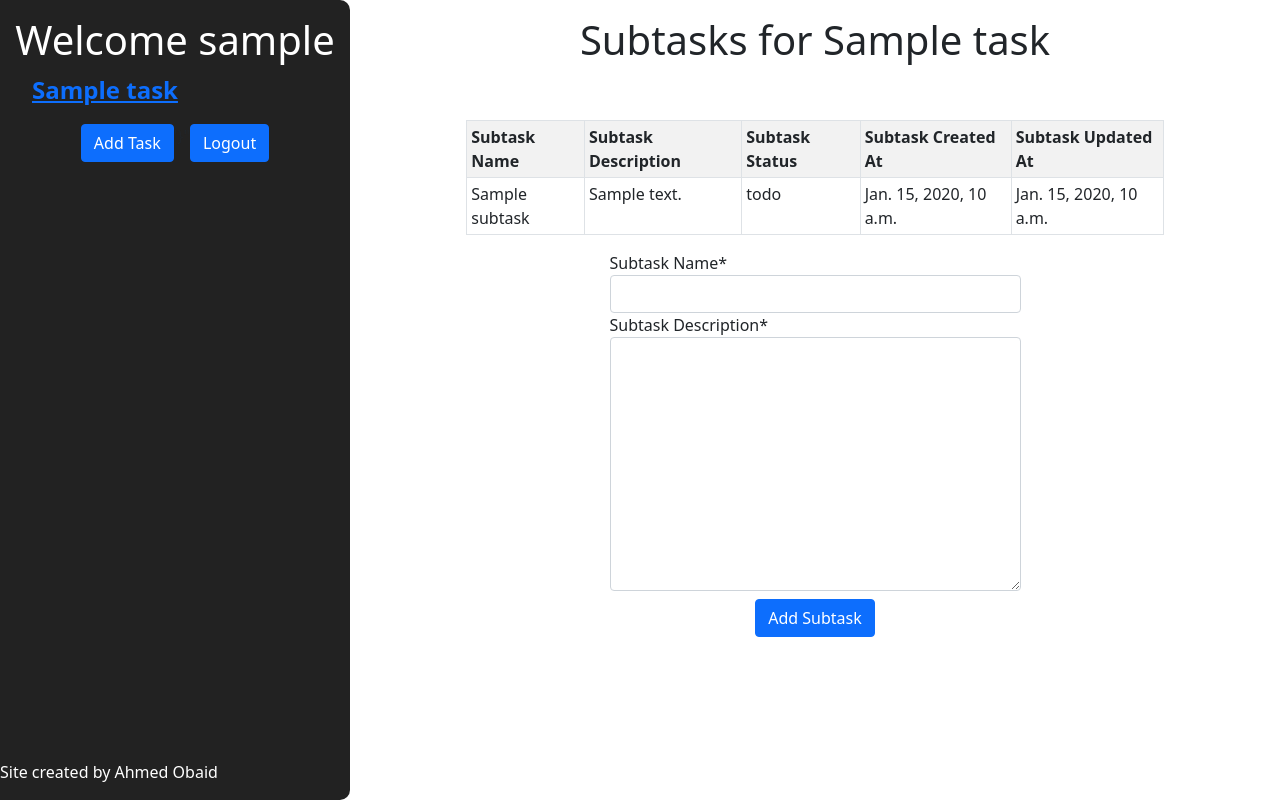
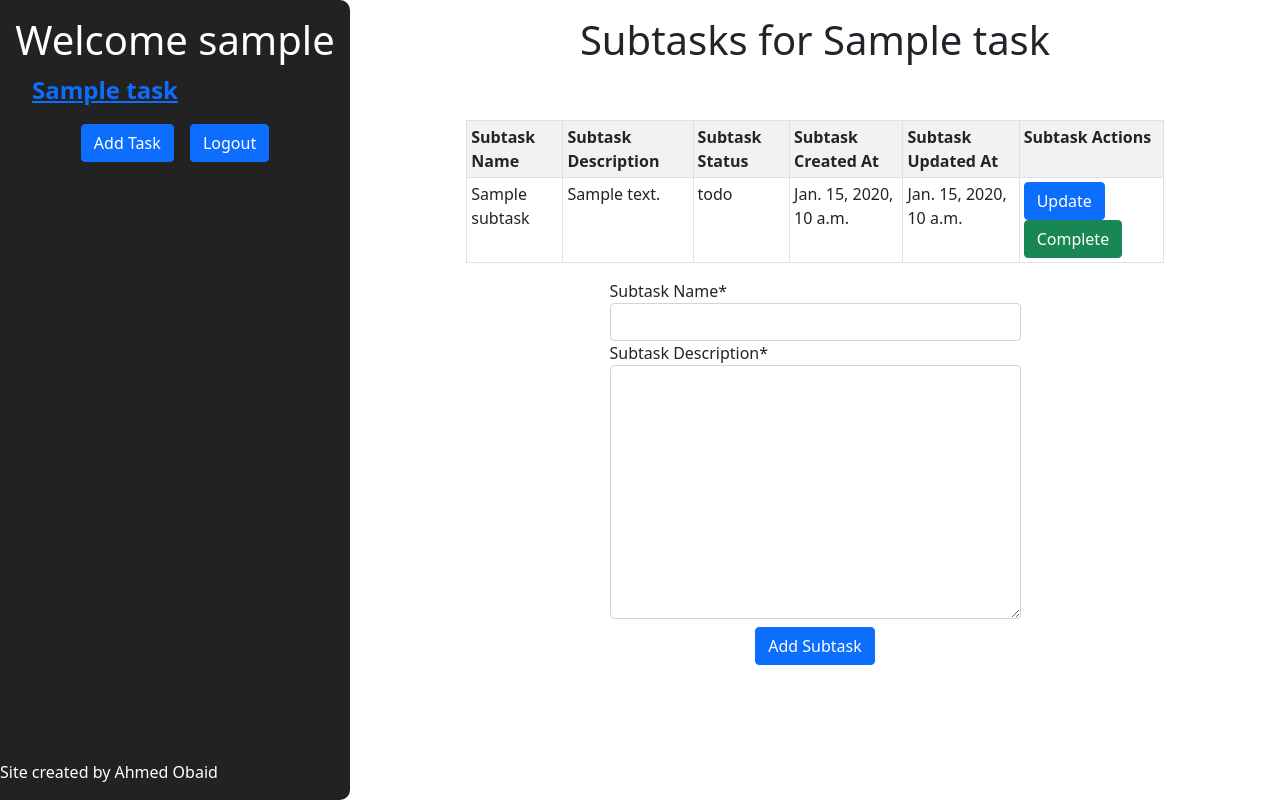
Before and after one commit to Ao-Baid/taskmanagement, a Django app: a page that uses taskmanage/templates/task.html in a window 1280 px wide. Run offline with Django 4.2, Linux system fonts and the light colour scheme; a user stored in the database is signed in; tables that the repository leaves empty hold one stand-in row (values such as "Sample post"); some libraries are stand-ins or nearby versions.

Commit message:
Complete subtask added and url for edit subtask started

```diff
--- a/taskmanage/templates/task.html
+++ b/taskmanage/templates/task.html
@@ -18,6 +18,7 @@
                     <th>Subtask Status</th>
                     <th>Subtask Created At</th>
                     <th>Subtask Updated At</th>
+                    <th>Subtask Actions</th>
                 </tr>
                 {% for subtask in subtasks %}
                 <tr class="border">
@@ -26,6 +27,10 @@
                     <td>{{ subtask.subtask_status }}</td>
                     <td>{{ subtask.subtask_created_at }}</td>
                     <td>{{ subtask.subtask_updated_at }}</td>
+                    <td>
+                        <a href="{% url 'subtask_update' subtask.id %}" class="btn btn-primary">Update</a>
+                        <a href="{% url 'subtask_delete' subtask.id %}" class="btn btn-success">Complete</a>
+                    </td>
                 </tr>
                 {% endfor %}
             </table>
--- a/taskmanage/urls.py
+++ b/taskmanage/urls.py
@@ -9,4 +9,6 @@ urlpatterns = [
     path('login/', views.loginPage, name='login'),
     path('logout/', views.logoutUser, name='logout'),
     path('addtask/', views.addtask, name='addtask'),
+    path('subtask_delete/<int:id>/', views.subtask_delete, name='subtask_delete'),
+    path('subtask_update/<int:id>/', views.subtask_update, name='subtask_update'),
 ]
--- a/taskmanage/views.py
+++ b/taskmanage/views.py
@@ -79,3 +79,21 @@ def addtask(request):
             return redirect('index')
     context = {'tasks': tasks, 'form': form}
     return render(request, 'addtask.html', context)
+
+def subtask_delete(request, id):
+    subtask = SubTask.objects.get(id=id)
+    task_name = subtask.task.task_name
+    subtask.delete()
+    return redirect('task', task_name=task_name)
+
+def subtask_update(request, id):
+    subtask = SubTask.objects.get(id=id)
+    task_name = subtask.task.task_name
+    form = SubTaskForm(instance=subtask)
+    if request.method == 'POST':
+        form = SubTaskForm(request.POST, instance=subtask)
+        if form.is_valid():
+            form.save()
+            return redirect('task', task_name=task_name)
+    context = {'form': form, 'task_name': task_name}
+    return render(request, 'subtask_update.html', context)
```
Also changed, not shown: taskmanage/templates/subtask_update.html (added).
